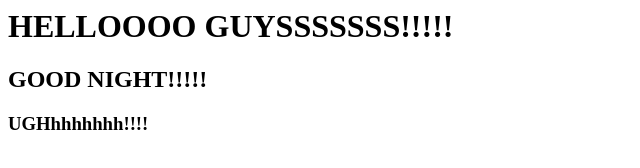
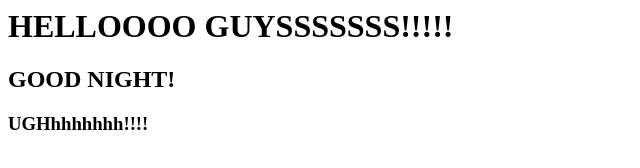
Before and after one commit to ishwari-itiss/iacsd, a plain HTML site: page index.html in a window 1280 px wide. Shown: the full height of the page, 0-640 px from the left. Drawn offline with Linux system fonts and the light colour scheme.

Commit message:
Final commit

```diff
--- a/index.html
+++ b/index.html
@@ -1,3 +1,3 @@
 <h1>HELLOOOO GUYSSSSSSS!!!!!</h1>
-<h2>GOOD NIGHT!!!!!</h2>
+<h2>GOOD NIGHT!</h2>
 <h3>UGHhhhhhhh!!!!</h3>
```
